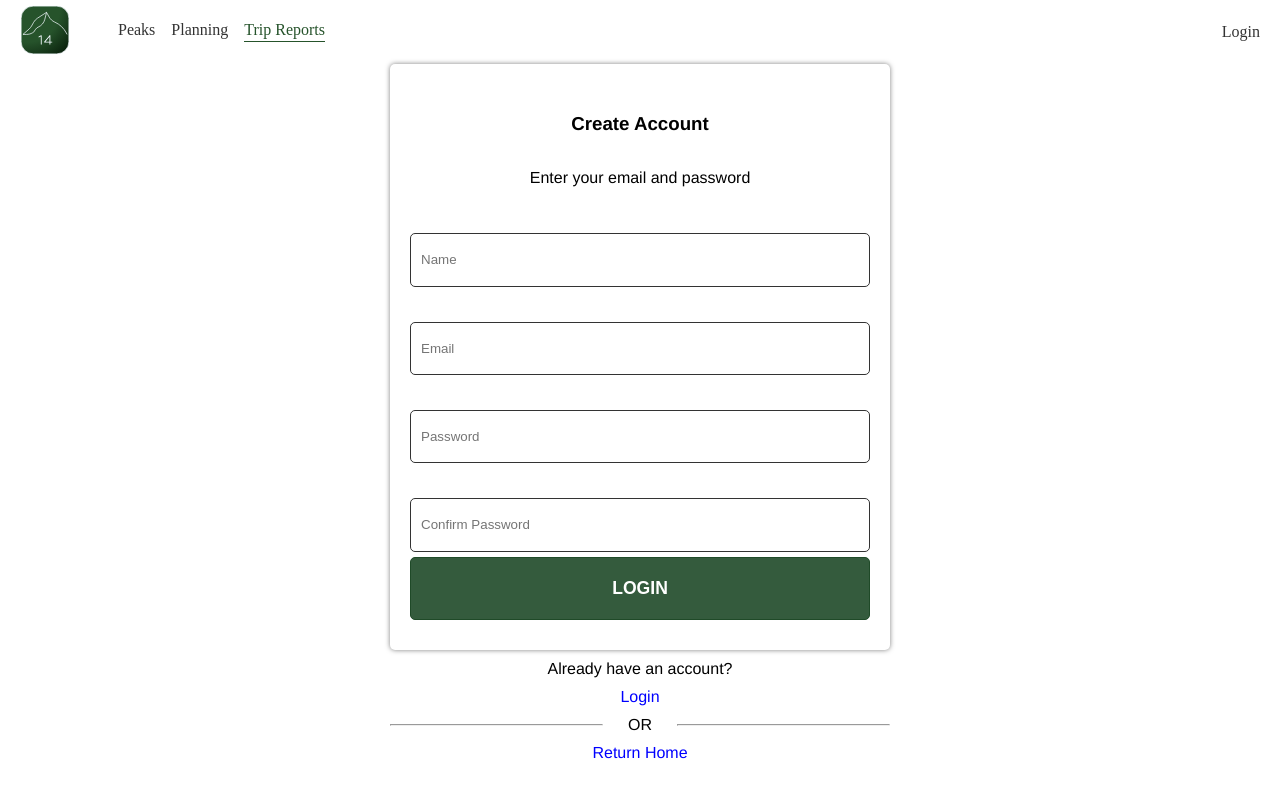
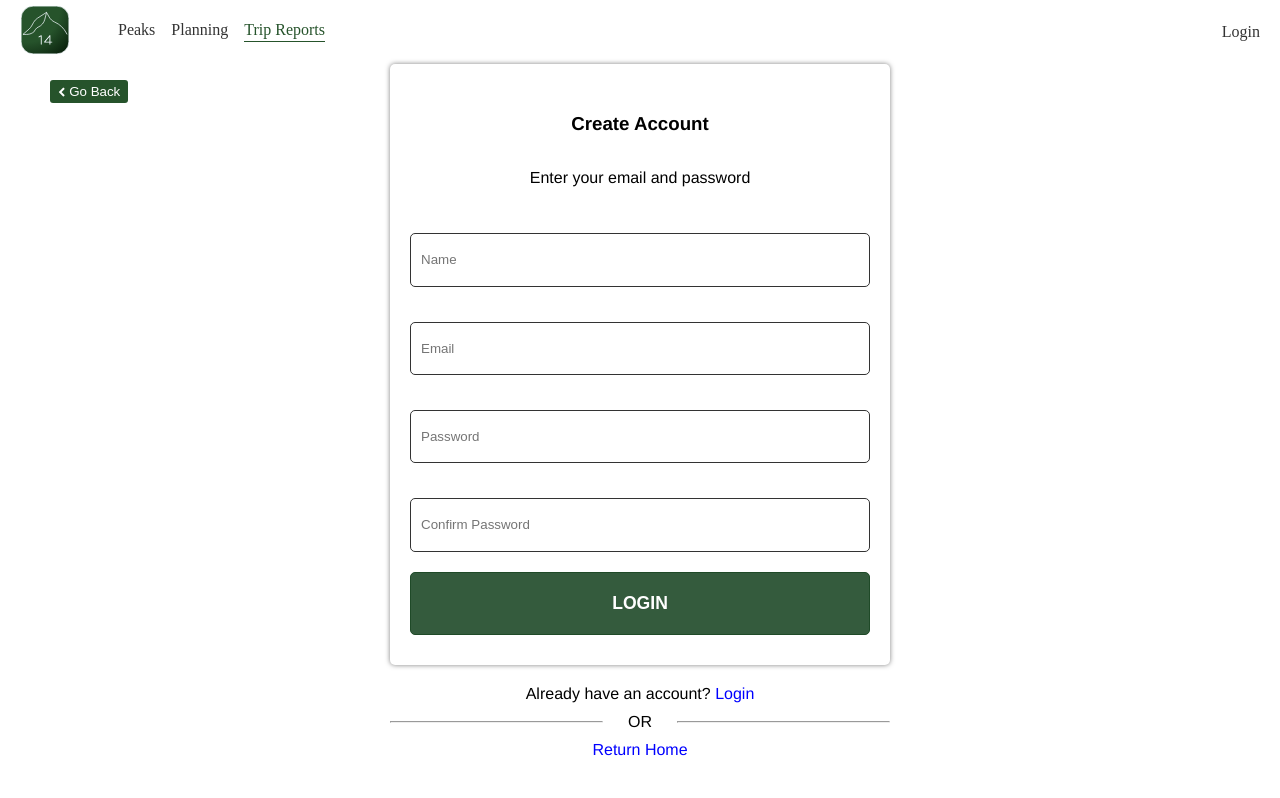
Before and after one commit to calgil/14ers-app, a React (Create React App) app: page /register in a window 1280 px wide. Built offline with nearby package versions, Linux system fonts and the light colour scheme.

Commit message:
create reusable back button

```diff
--- /dev/null
+++ b/src/components/BackBtn/BackBtn.jsx
@@ -0,0 +1,15 @@
+import React from "react";
+import s from "./BackBtn.module.css";
+import { useNavigate } from "react-router-dom";
+
+const BackBtn = () => {
+  const navigate = useNavigate();
+  return (
+    <button className={s.backBtn} onClick={() => navigate(-1)}>
+      <i className="fa fa-chevron-left"></i>
+      Go Back
+    </button>
+  );
+};
+
+export default BackBtn;
--- /dev/null
+++ b/src/components/BackBtn/BackBtn.module.css
@@ -0,0 +1,15 @@
+.backBtn {
+  position: absolute;
+  top: 80px;
+  left: 50px;
+  background-color: #26532b;
+  padding: 4px 8px;
+  border: none;
+  color: white;
+  border-radius: 3px;
+}
+
+.backBtn i {
+  margin-right: 4px;
+  font-size: 10px;
+}
--- a/src/components/UserLogin/UserLogin.jsx
+++ b/src/components/UserLogin/UserLogin.jsx
@@ -5,6 +5,7 @@ import { UserContext } from "../../App";
 import { isEmailValid } from "../../utilities/isEmailValid";
 import { isPasswordValid } from "../../utilities/isPasswordValid";
 import InputBase from "../InputBase/InputBase";
+import BackBtn from "../BackBtn/BackBtn";
 
 const UserLogin = () => {
   const INIT_LOGIN = {
@@ -44,7 +45,6 @@ const UserLogin = () => {
       if (!userLogins[key].length === 0) {
         setError({ ...error, [`${key}`]: false });
       }
-      // setError({ ...error, [`${key}`]: true });
     });
   };
 
@@ -129,12 +129,9 @@ const UserLogin = () => {
         </div>
         <div>
           <Link to="/">Home</Link>
-          <button className={s.backBtn} onClick={() => navigate(-1)}>
-            <i className="fa fa-chevron-left"></i>
-            Go Back
-          </button>
         </div>
       </div>
+      <BackBtn />
     </>
   );
 };
--- a/src/components/UserLogin/UserLogin.module.css
+++ b/src/components/UserLogin/UserLogin.module.css
@@ -62,22 +62,6 @@
   margin: 0 5px;
 }
 
-.backBtn {
-  position: absolute;
-  top: 80px;
-  left: 50px;
-  background-color: #26532b;
-  padding: 4px 8px;
-  border: none;
-  color: white;
-  border-radius: 3px;
-}
-
-.backBtn i {
-  margin-right: 4px;
-  font-size: 10px;
-}
-
 .links a {
   text-decoration: none;
   color: blue;
--- a/src/components/UserRegister/UserRegister.jsx
+++ b/src/components/UserRegister/UserRegister.jsx
@@ -6,6 +6,7 @@ import { isEmailValid } from "../../utilities/isEmailValid";
 import { isPasswordValid } from "../../utilities/isPasswordValid";
 import { doPasswordsMatch } from "../../utilities/doPasswordsMatch";
 import InputBase from "../InputBase/InputBase";
+import BackBtn from "../BackBtn/BackBtn";
 
 const UserRegister = () => {
   const { authService, updateAuth } = useContext(UserContext);
@@ -166,16 +167,14 @@ const UserRegister = () => {
         ))}
         <input className={s.submitBtn} type="submit" value="Login" />
       </form>
-      <div className={s.linkContainer}>
-        Already have an account?
-        <div className={s.links}>
-          <Link to="/login">Login</Link>
-          <div className={s.lineContainer}>
-            <hr className={s.line} /> <span>OR</span> <hr className={s.line} />
-          </div>
-          <Link to="/">Return Home</Link>
+      <div className={s.links}>
+        Already have an account? <Link to="/login">Login</Link>
+        <div className={s.lineContainer}>
+          <hr className={s.line} /> <span>OR</span> <hr className={s.line} />
         </div>
+        <Link to="/">Return Home</Link>
       </div>
+      <BackBtn />
     </>
   );
 };
--- a/src/components/UserRegister/UserRegister.module.css
+++ b/src/components/UserRegister/UserRegister.module.css
@@ -33,6 +33,7 @@
   font-size: 1.1rem;
   transition: ease-in-out 0.3s;
   color: white;
+  margin-top: 15px;
 }
 
 .submitBtn:hover,
@@ -40,13 +41,9 @@
   background-color: rgba(31, 74, 40, 1);
 }
 
-.linkContainer {
+.links {
+  margin-top: 20px;
   text-align: center;
-    margin-top: 10px;
-}
-
-.links {
-    margin-top: 10px;
 }
 
 .lineContainer {
```
Lines whose indentation alone changed are shown as unchanged.
